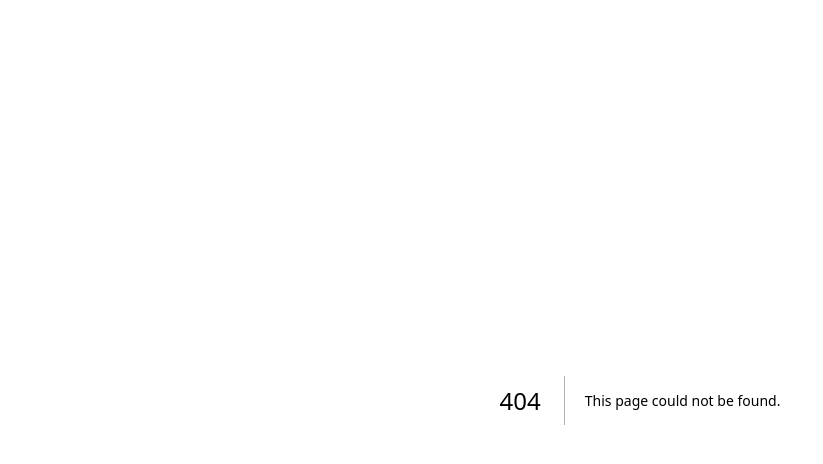
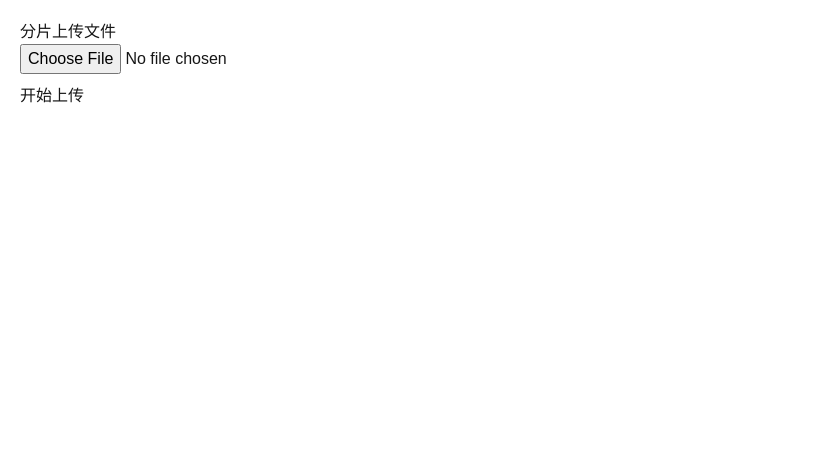
Before and after one commit to chengzhnag/transmit-file, a Next.js app: page /test in a window 1280 px wide. Before the commit this address had no page. Shown: the top 464 px of the page, without its empty margins (0-823 px from the left). Built offline with nearby package versions, Linux system fonts and the light colour scheme.

Commit message:
feat: 增加使用tus分片上传

```diff
--- a/package.json
+++ b/package.json
@@ -10,11 +10,14 @@
   },
   "dependencies": {
     "@ant-design/cssinjs": "^1.22.1",
+    "@tus/file-store": "^1.5.1",
+    "@tus/server": "^1.10.0",
     "antd": "^5.22.7",
     "axios": "^1.7.9",
     "next": "15.1.0",
     "react": "^18.0.0",
     "react-dom": "^18.0.0",
+    "tus-js-client": "^4.2.3",
     "uuid": "^11.0.3"
   },
   "devDependencies": {
--- /dev/null
+++ b/pages/api/upload/[[...file]].js
@@ -0,0 +1,22 @@
+import {Server, Upload} from '@tus/server'
+import {FileStore} from '@tus/file-store'
+import path from 'path';
+import fs from 'fs';
+
+const tusServer = new Server({
+  path: '/api/upload', // 上传接口路径
+  datastore: new FileStore({
+    directory: path.join(process.cwd(), 'uploads'), // 文件存储目录
+  }),
+});
+
+
+export const config = {
+  api: {
+    bodyParser: false, // 禁用默认的 bodyParser
+  },
+};
+
+export default async function handler(req, res) {
+  return tusServer.handle(req, res);
+}
--- /dev/null
+++ b/pages/test.js
@@ -0,0 +1,78 @@
+import React, { useState } from 'react';
+const tus = require('tus-js-client');
+
+const FileUploader = () => {
+  const [file, setFile] = useState(null);
+  const [uploading, setUploading] = useState(false);
+  const [progress, setProgress] = useState(0);
+  const [uploadedFileUrl, setUploadedFileUrl] = useState('');
+
+  const handleFileChange = (e) => {
+    setFile(e.target.files[0]);
+  };
+
+  const uploadFile = () => {
+    if (!file) {
+      alert('请先选择文件');
+      return;
+    }
+
+    setUploading(true);
+    setProgress(0);
+
+    const upload = new tus.Upload(file, {
+      endpoint: '/api/upload', // 服务器上传接口
+      retryDelays: [0, 1000, 3000, 5000], // 重试延迟
+      chunkSize: 3 * 1024 * 1024, // 分片大小（3MB）
+      metadata: {
+        filename: file.name,
+        filetype: file.type,
+      },
+      onError: (error) => {
+        console.error('上传失败:', error);
+        alert('上传失败，请重试');
+        setUploading(false);
+      },
+      onProgress: (bytesUploaded, bytesTotal) => {
+        const percentage = ((bytesUploaded / bytesTotal) * 100).toFixed(2);
+        setProgress(Number(percentage));
+      },
+      onSuccess: () => {
+        setUploading(false);
+        setUploadedFileUrl(upload.url); // 上传成功后的文件 URL
+        alert('文件上传成功！');
+      },
+    });
+
+    upload.start(); // 开始上传
+  };
+
+  return (
+    <div style={{ padding: '20px', fontFamily: 'Arial, sans-serif' }}>
+      <h1>分片上传文件</h1>
+      <div>
+        <input type="file" onChange={handleFileChange} disabled={uploading} />
+      </div>
+      <div style={{ marginTop: '10px' }}>
+        <button onClick={uploadFile} disabled={!file || uploading}>
+          {uploading ? '上传中...' : '开始上传'}
+        </button>
+      </div>
+      {uploading && (
+        <div style={{ marginTop: '10px' }}>
+          <progress value={progress} max="100" />
+          <span style={{ marginLeft: '10px' }}>{progress}%</span>
+        </div>
+      )}
+      {uploadedFileUrl && (
+        <div style={{ marginTop: '10px' }}>
+          <a href={uploadedFileUrl} download>
+            下载文件
+          </a>
+        </div>
+      )}
+    </div>
+  );
+};
+
+export default FileUploader;
```
Also changed, not shown: pages/api/upload2.js (renamed from pages/api/upload.js), 1 other file (tests, documents, lock files or other folders).
